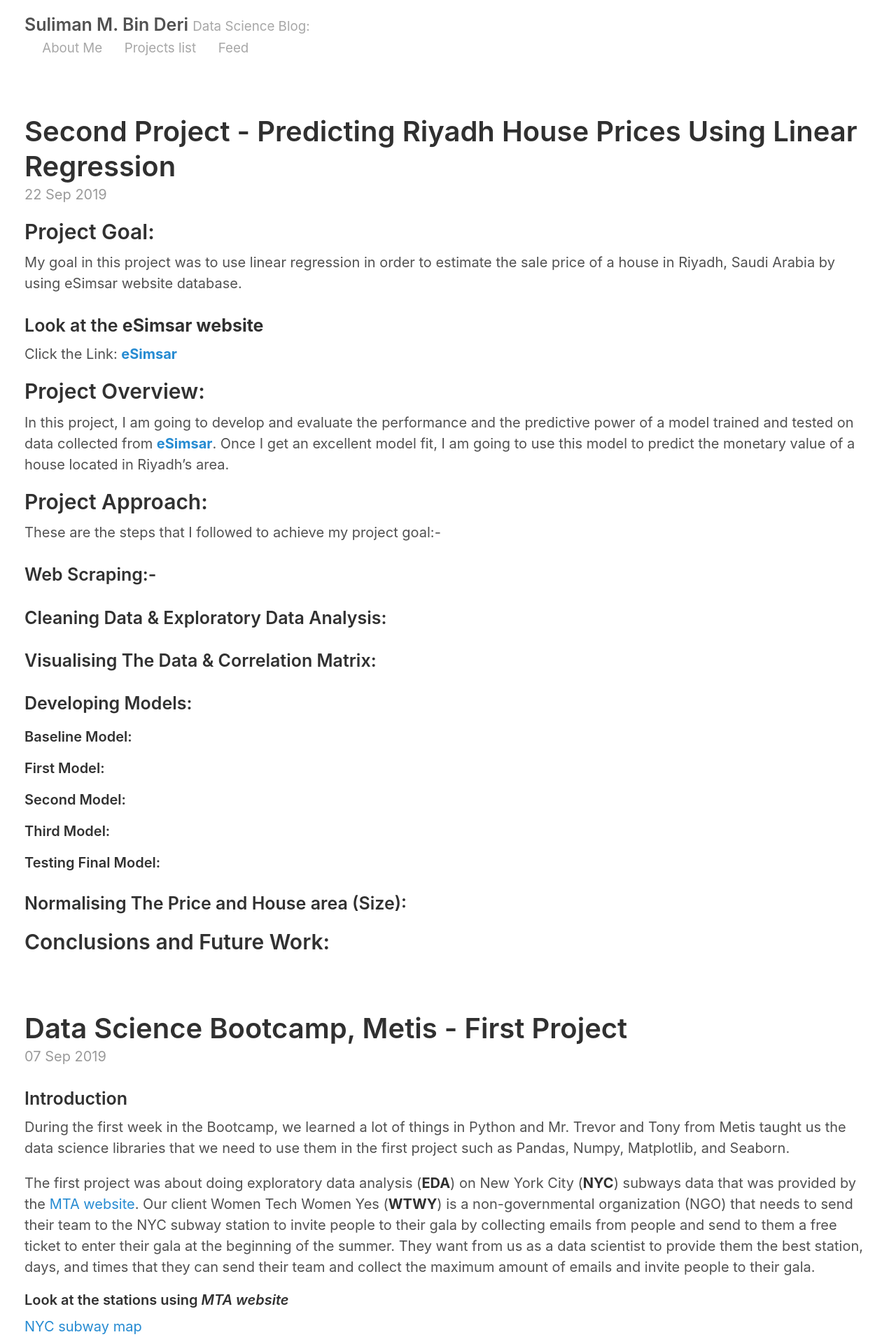
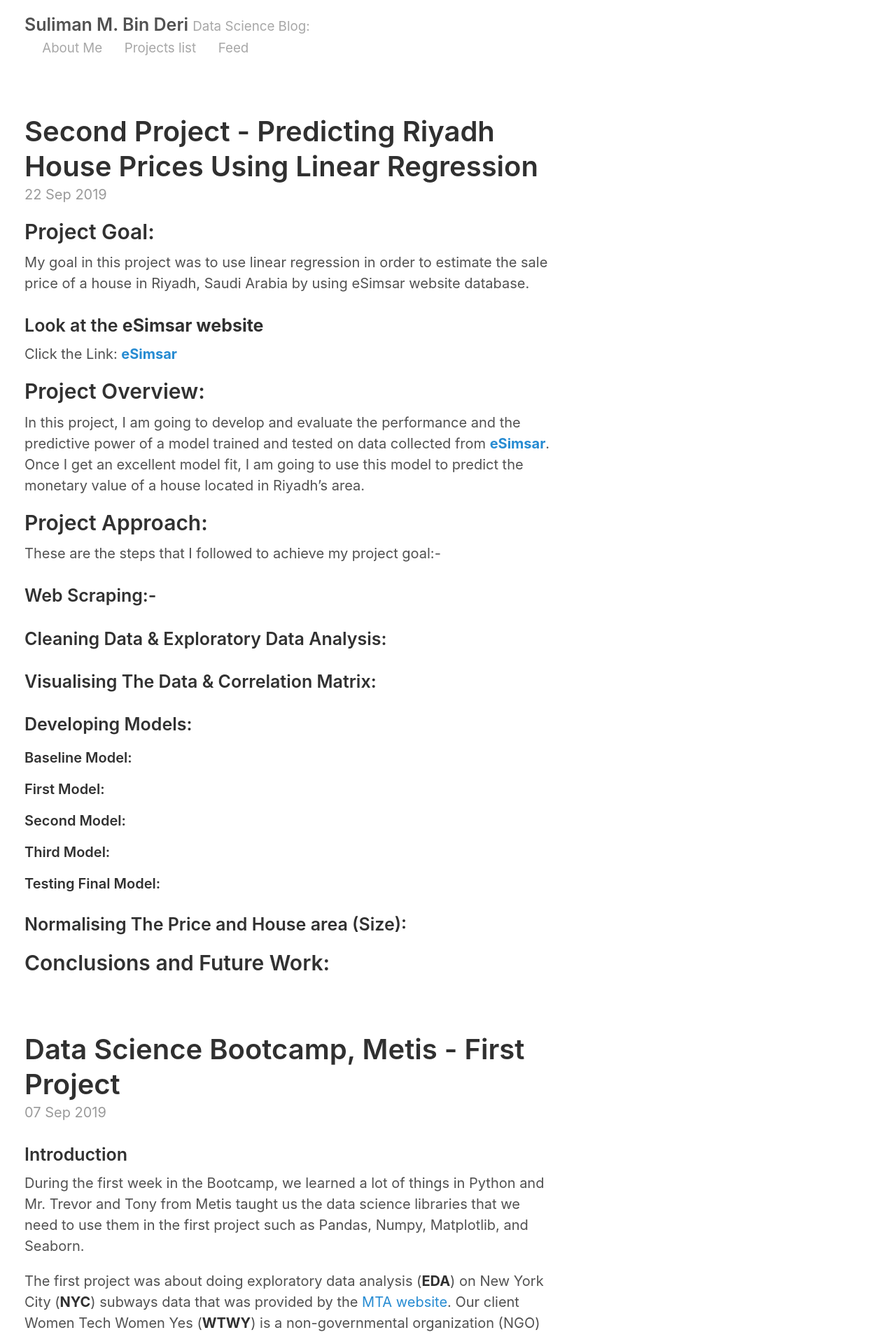
Before and after one commit to SulimanMD/SulimanMD.github.io, a Jekyll site: the page built from index.html, in a window 1280 px wide. Shown: the top 1911 px of the page at 70% size. Built offline with Jekyll 4.4.1, drawn with Linux system fonts in a browser that asks for light colours; the list of posts is cut into pages by our own code.

Commit message:
Commit number 19

```diff
--- a/_sass/_layout.scss
+++ b/_sass/_layout.scss
@@ -3,7 +3,7 @@
 // Styles for managing the structural hierarchy of the site.
 
 .container {
-  max-width: auto;
+  max-width: 40em;
   padding-left:  1rem;
   padding-right: 1rem;
   margin-left:  0.75em;
```
